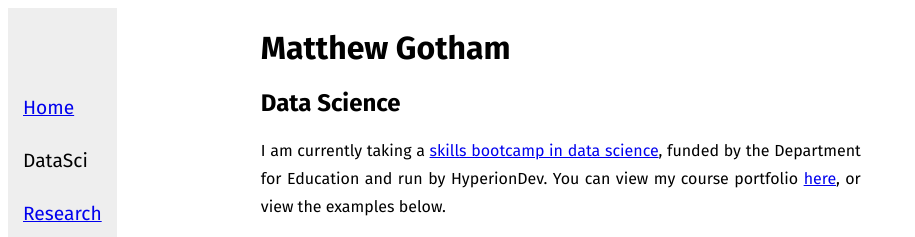
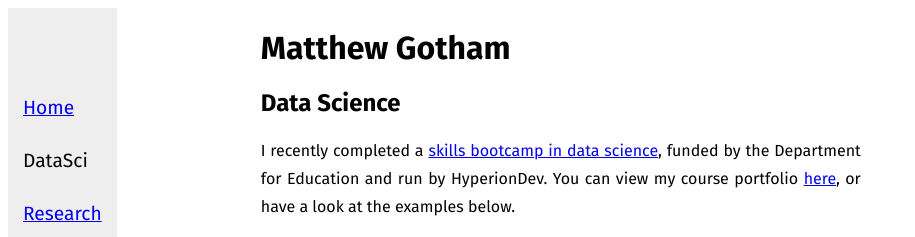
Before and after one commit to MatthewGotham/matthewgotham.github.io, a plain HTML site: page datasci/index.html in a window 1280 px wide. Shown: the top 237 px of the page, without its empty margins (0-915 px from the left). Drawn offline with Linux system fonts and the light colour scheme.

Commit message:
Update datasci/index.html
I completed the skills bootcamp a while ago.

```diff
--- a/datasci/index.html
+++ b/datasci/index.html
@@ -26,7 +26,7 @@ DataSci
 
 <h2>Data Science</h2>
 
-<p>I am currently taking a <a href="https://blog.hyperiondev.com/wp-content/uploads/2022/10/Data-Science-Syllabus-DfE.pdf">skills bootcamp in data science</a>, funded by the Department for Education and run by HyperionDev. You can view my course portfolio <a href="https://www.hyperiondev.com/portfolio/103618/">here</a>, or view the examples below.</p>
+<p>I recently completed a <a href="https://blog.hyperiondev.com/wp-content/uploads/2022/10/Data-Science-Syllabus-DfE.pdf">skills bootcamp in data science</a>, funded by the Department for Education and run by HyperionDev. You can view my course portfolio <a href="https://www.hyperiondev.com/portfolio/103618/">here</a>, or have a look at the examples below.</p>
 
 
 <h3>Reports</h3>
```
